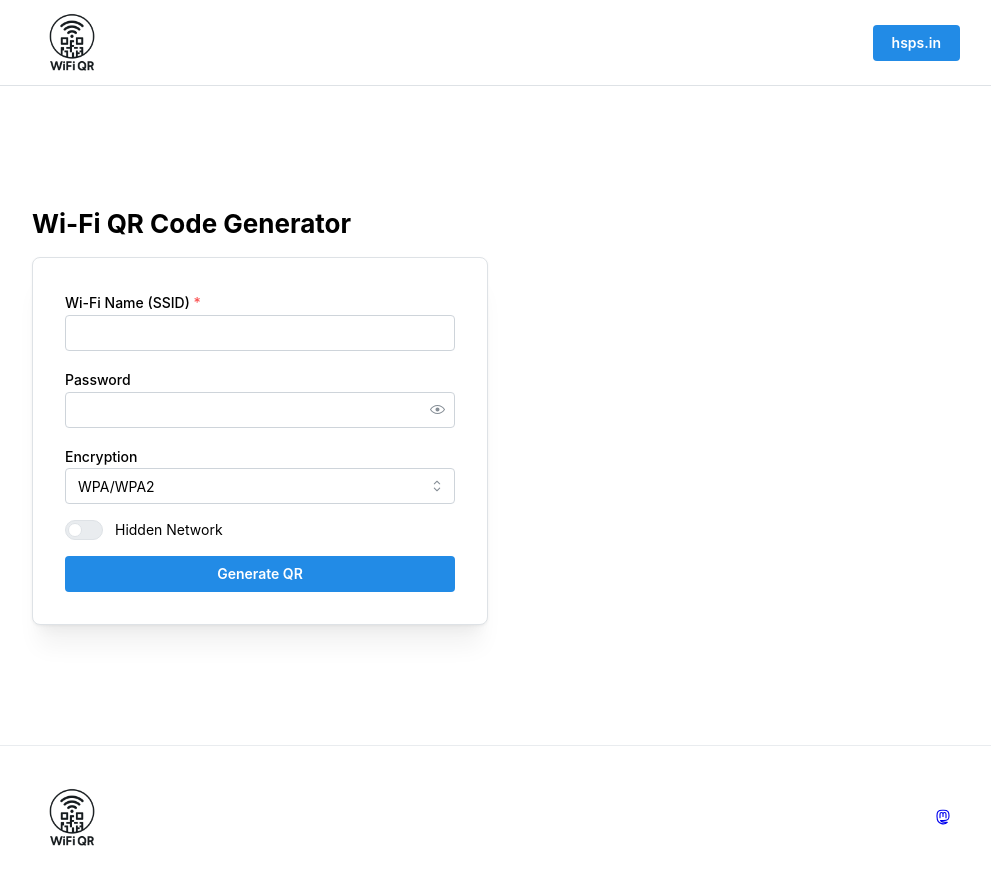
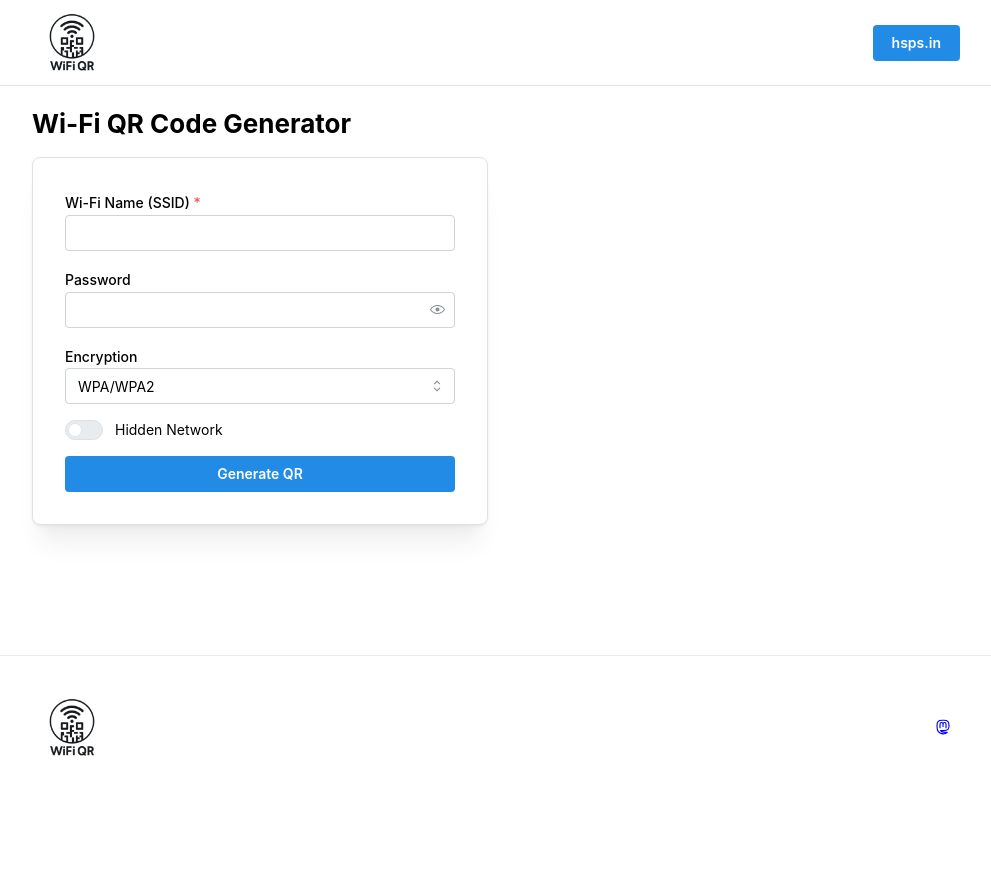
Before and after one commit to coderhs/wifi-qr, a Next.js app: page / in a window 1280 px wide. Shown: the top 884 px of the page, without its empty margins (144-1135 px from the left). After the commit the page ends 800 px from the top, so only its background shows below. Built offline with nearby package versions, Linux system fonts and the light colour scheme.

Commit message:
Fix: Upper and lower margin in UI
Signed-off-by: coderhs <mialme@hsps.in>

```diff
--- a/components/Footer/Footer.module.css
+++ b/components/Footer/Footer.module.css
@@ -1,5 +1,5 @@
 .footer {
-  margin-top: 120px;
+  margin-top: 40px;
   border-top: 1px solid light-dark(var(--mantine-color-gray-2), var(--mantine-color-dark-5));
 }
 
--- a/components/Header/Header.module.css
+++ b/components/Header/Header.module.css
@@ -1,6 +1,6 @@
 .header {
   height: 86px;
-  margin-bottom: 120px;
+  margin-bottom: 20px;
   background-color: var(--mantine-color-body);
   border-bottom: 1px solid light-dark(var(--mantine-color-gray-3), var(--mantine-color-dark-4));
 }
```
